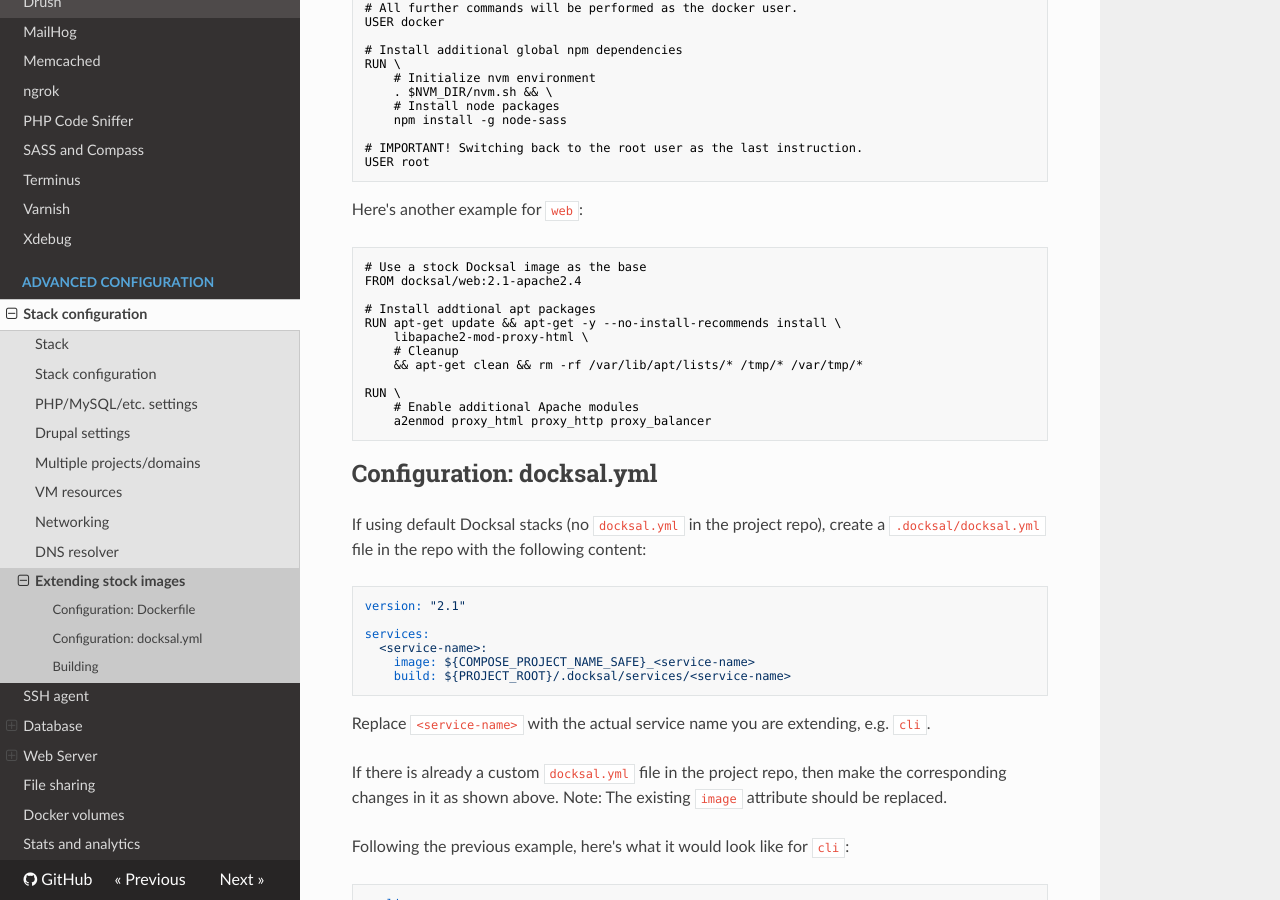
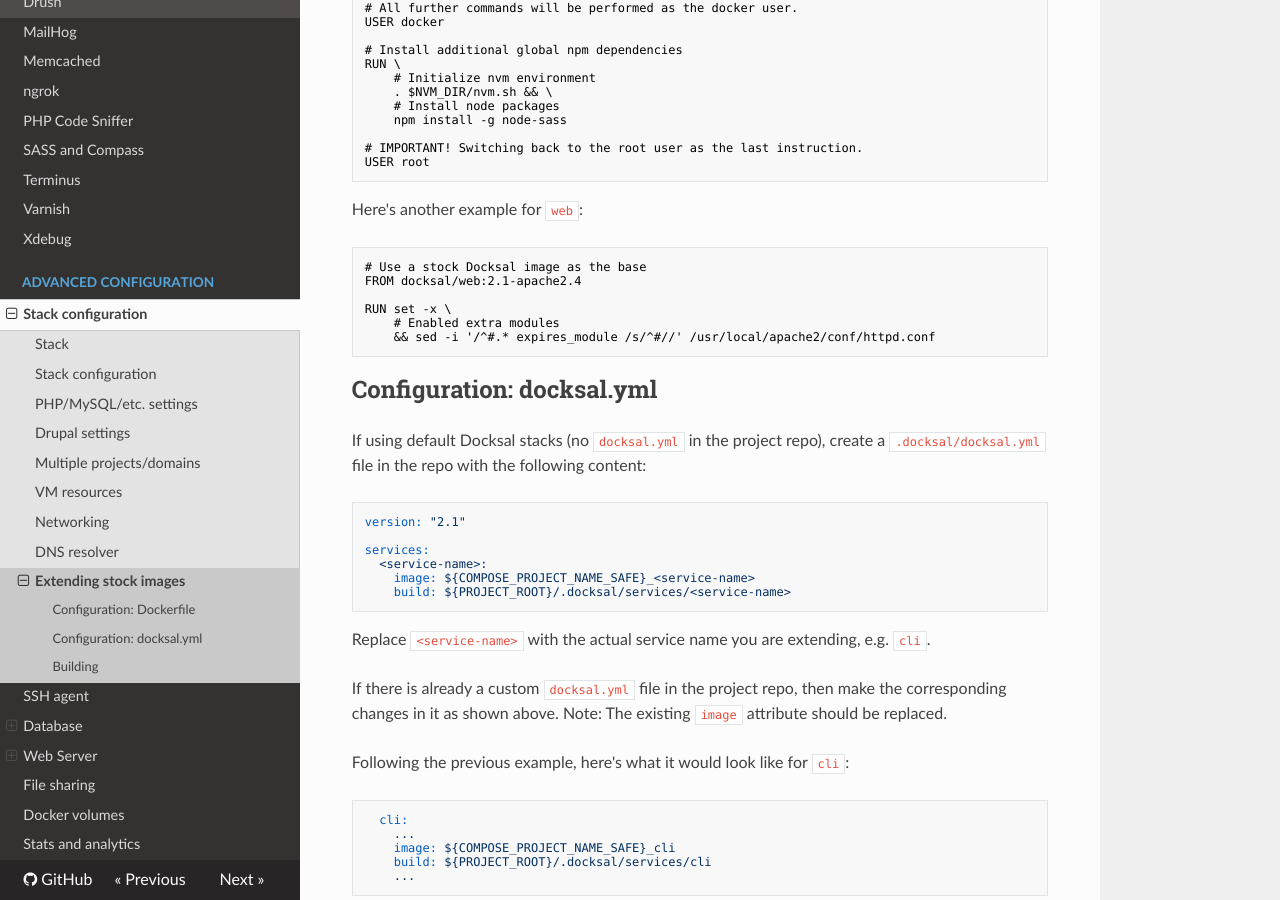
Before and after one commit to docksal/docksal, an MkDocs documentation site: the page built from docs/advanced/extend-images.md, in a window 1280 px wide and 900 px high, scrolled down 1076 px. Built offline with MkDocs 1.6.1, drawn with Linux system fonts in a browser that asks for light colours; nearby versions of some CDN libraries; old or Windows-style settings are respelled for this version of MkDocs.

Commit message:
Updated example of extending docker images for web

````diff
--- a/docs/advanced/extend-images.md
+++ b/docs/advanced/extend-images.md
@@ -65,15 +65,9 @@ Here's another example for `web`:
 # Use a stock Docksal image as the base
 FROM docksal/web:2.1-apache2.4
 
-# Install addtional apt packages
-RUN apt-get update && apt-get -y --no-install-recommends install \
-    libapache2-mod-proxy-html \
-    # Cleanup
-    && apt-get clean && rm -rf /var/lib/apt/lists/* /tmp/* /var/tmp/*
-
-RUN \
-	# Enable additional Apache modules
-	a2enmod proxy_html proxy_http proxy_balancer
+RUN set -x \
+	# Enabled extra modules
+	&& sed -i '/^#.* expires_module /s/^#//' /usr/local/apache2/conf/httpd.conf
 ```
 
 ## Configuration: docksal.yml
````
